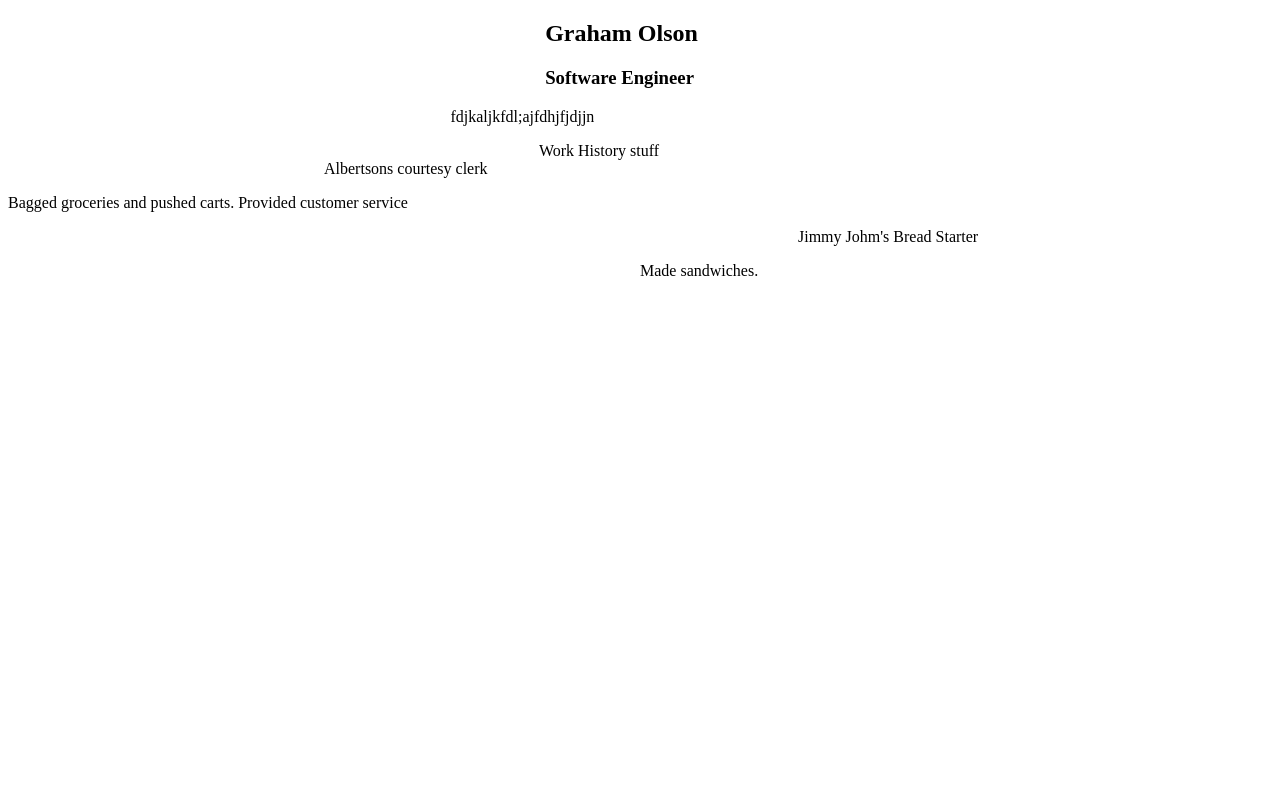
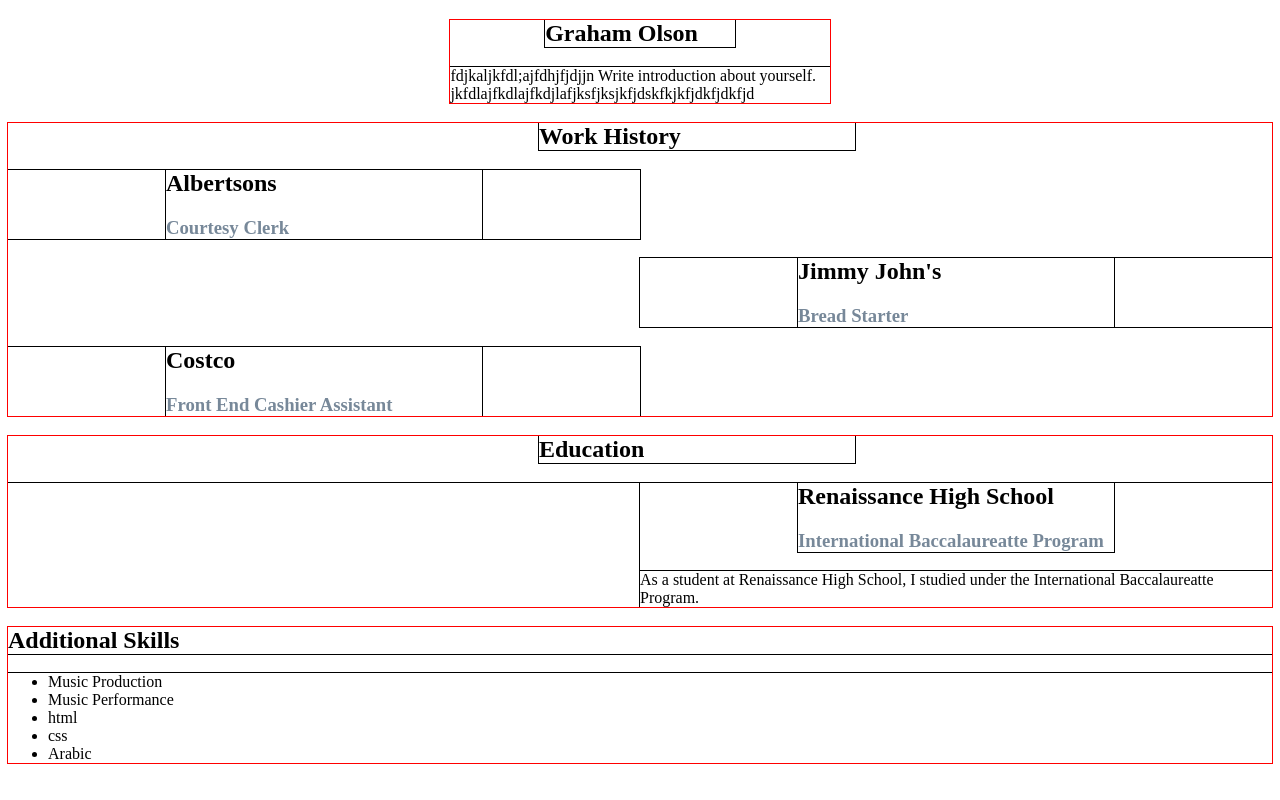
Before and after one commit to GrahamOlson/resume, a plain HTML site: page index.html in a window 1280 px wide. Drawn offline with Linux system fonts and the light colour scheme.

Commit message:
Fixed Div Problem

```diff
--- a/assets/style.css
+++ b/assets/style.css
@@ -14,7 +14,27 @@ width: 30%;
 .content-item-right{
     margin-left: 50%;
 }
+.content-item-left{
+    margin-right: 50%;
+}
 .content-item-title{
     margin-left: 25%;
     margin-right: 25%;
 }
+.subtitle{
+    color: lightslategray;
+    color: transparent 10%;
+}
+.title{
+    color: black;
+}
+.resume-education-title {
+    margin-left: 42%;
+    margin-right: 33%;
+}
+div{
+    outline: 1px solid black;
+}
+section{
+    outline: 1px solid red;
+}
--- a/index.html
+++ b/index.html
@@ -11,39 +11,68 @@
     <section class="resume-header">
 <div class="resume-header-title">
     <h1 class="title">Graham Olson</h1>
-    <h3 class="subtitle">Software Engineer</h3>
 </div>
 <div class="resume-header-content">
-<p>fdjkaljkfdl;ajfdhjfjdjjn</p>
+<p>fdjkaljkfdl;ajfdhjfjdjjn Write introduction about yourself. jkfdlajfkdlajfkdjlafjksfjksjkfjdskfkjkfjdkfjdkfjd</p>
 </div>
     </section>
     <section class="resume-work-history">
 <div class="resume-work-history-title">
-    <h1class="title">Work History</h1>
-    <h3class="subtitle">stuff </h3>
+    <h1 class="title">Work History</h1>
+</div>
+<div class="content-item-left">
+<div class="content-item-title">
+    <h1 class="title">Albertsons</h1>
+    <h3 class="subtitle">Courtesy Clerk</h3>
 
 </div>
-<div class="resume-work-history-content">
-    <div class="content-item-left">
-        <div class="content-item-title">
-            <h1class="title">Albertsons</h1>
-            <h3class="subtitle">courtesy clerk</h3>
-        </div>
-        <div class="content-item-body">
-            <p>Bagged groceries and pushed carts. Provided customer service</p>
 </div>
 <div class="content-item-right">
 <div class="content-item-title">
-                    <h1class="title">Jimmy Johm's</h1>
-                    <h3class="subtitle">Bread Starter</h3>
+    <h1 class="title">Jimmy John's</h1>
+    <h3 class="subtitle">Bread Starter</h3>
 </div>
-                <div class="content-item-body">
-                    <p>Made sandwiches.</p>
+</div>
+<div class="content-item-left">
+<div class="content-item-title">
+    <h1 class="title">Costco</h1>
+    <h3 class="subtitle">Front End Cashier Assistant</h3>
+
+</div>
+</div>
+    </section>
+    <section class="resume-education">
+<div class="resume-education-title">
+    <h1 class="title">Education</h1>
+</div>
+<div class="resume-education-content">
+<div class="content-item-right">
+    <div class="content-item-title">
+        <h1 class="title">Renaissance High School</h1>
+        <h3 class="subtitle">International Baccalaureatte Program</h3>
+    </div>
+    <div class="body">
+        <p>As a student at Renaissance High School, I studied under the International Baccalaureatte Program.</p>
     </div>
 </div>
 </div>
+
+    </section>
+    <section class="resume-additional-skills">
+        <div class="resume-additional-skills-title">
+            <h1 class="title">Additional Skills</h1>
         </div>
+        <div class="body">
+            <ul>
+                <li>Music Production</li>
+                <li>Music Performance</li>
+                <li>html</li>
+                <li>css</li>
+                <li>Arabic</li>
+            </ul>
         </div>
+
+
     </section>
 
 </body>
```
Lines whose indentation alone changed are shown as unchanged.
